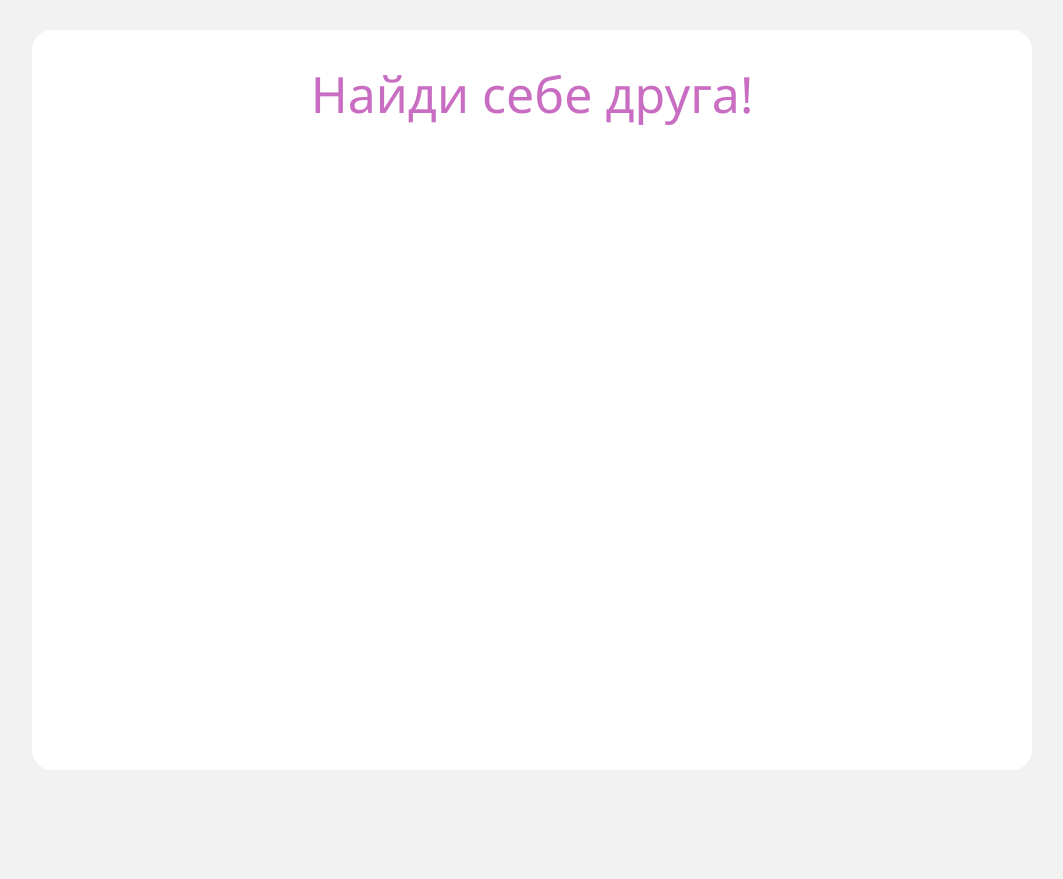
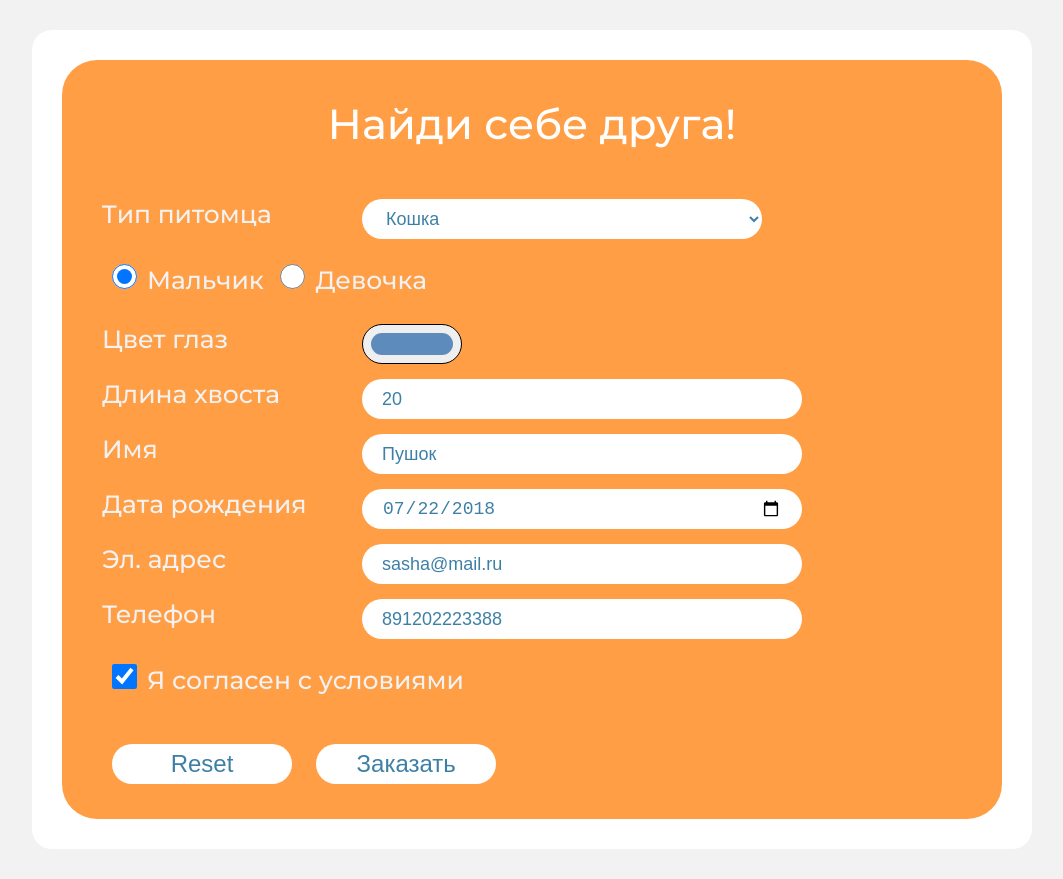
Before and after one commit to IritRTF/5-tables-and-forms, a website: page static/index.html in a window 1280 px wide. Shown: the whole page, without its empty margins (108-1171 px from the left). Before the commit the page ends 800 px from the top, so only its background shows below. Drawn offline with Linux system fonts and the light colour scheme.

Commit message:
Ерофеев Александр 5/5 (Сливзерин)

```diff
--- a/static/index.html
+++ b/static/index.html
@@ -2,15 +2,61 @@
 <html lang="en">
 <head>
     <meta charset="UTF-8">
+    <link href="https://fonts.googleapis.com/css?family=Montserrat:100,100i,200,200i,300,300i,400,400i,500,500i,600,600i,700,700i,800,800i,900,900i&display=swap&subset=cyrillic,cyrillic-ext,latin-ext" rel="stylesheet">
+    <script src="https://kit.fontawesome.com/24bc325ba6.js" crossorigin="anonymous"></script>
     <title>Форма выбора питомца</title>
     <link rel="stylesheet" href="styles.css">
 </head>
 <body>
 <main>
-    <h1>Найди себе друга!</h1>
+    <form action="/pets/orders" method="post">
+        <h1>Найди себе друга!</h1>
 
-    <!--Форму размещай тут-->
+        <p><label>Tип питомца
+            <select name="petType">
+              <option value="cat" selected>Кошка</option>
+              <option value="dog">Собака</option>
+              <option value="tiger">Тигр</option>
+            </select>
+        </label></p>
 
+        <p>
+            <input type="radio" name="gender" value="boy" checked>Мальчик
+            <input type="radio" name="gender" value="girl">Девочка
+        </p>
+
+
+        <p><label>Цвет глаз
+            <input type="color" name="eyeColor" value="#5C8BBC" required>
+        </label></p>
+
+        <p><label>Длина хвоста
+            <input type="number" name="tailLength" value="20" min="7" max="120" required>
+        </label></p>
+
+        <p><label>Имя
+            <input type="text" name="name" value="Пушок" min="7" max="120" minlength="3" maxlength="50" required>
+        </label></p>
+
+        <p><label>Дата рождения
+            <input type="date" name="dateOfBirth" value="2018-07-22" required>
+        </label></p>
+
+        <p><label>Эл. адрес
+            <input type="email" name="email" value="sasha@mail.ru" required>
+        </label></p>
+
+        <p><label>Телефон
+            <input type="tel" name="phone" value="891202223388" required>
+        </label></p>
+
+        <p>
+            <input type="checkbox" name="rules" value="true" checked required>Я согласен с условиями
+        </p>
+
+        <input type="reset">
+        <input type="submit" name="submit" value="Заказать">
+    </form>
 </main>
 </body>
 </html>
--- a/static/styles.css
+++ b/static/styles.css
@@ -1,5 +1,6 @@
 body {
     background-color: #F2F2F2;
+    font-family: 'Montserrat', serif;
 }
 
 main {
@@ -13,15 +14,6 @@ main {
     border-radius: 20px;
 }
 
-h1 {
-    font-family: "Segoe UI Light", "Segoe UI", "Helvetica Neue", Helvetica, Arial, sans-serif;
-    font-weight: 300;
-    margin-top: 0;
-    font-size: 50px;
-    text-align: center;
-    color: rgba(173,38,164,0.67);
-}
-
 .error {
     color: rgba(173,30,24,0.88);
 }
@@ -29,3 +21,102 @@ h1 {
 .orders {
     margin: 20px 0;
 }
+
+form
+{
+	background: #FF9E44;
+	border-radius: 35px;
+    padding: 15px 40px;
+	margin-left: auto;
+	margin-right: auto;
+    color: #F2F2F2;
+    position: relative;
+}
+
+form p label,
+option,
+p {
+	font-style: normal;
+	font-weight: 500;
+	font-size: 25px;
+}
+
+select[name=petType],
+input[name=tailLength],
+input[name=dateOfBirth],
+input[name=name],
+input[name=email],
+input[name=phone],
+input[name=number] {
+	background: #FFFFFF;
+	border-radius: 35px;
+	border-style: none;
+	outline: none;
+	width: 400px;
+	height: 40px;
+	font-weight: 400;
+	font-size: 18px;
+	line-height: 39px;
+	color: #3D80A6;
+	padding: 0 20px;
+    position: absolute;
+    left: 300px;
+}
+
+input[name=rules],
+input[name=gender] {
+    width: 25px;
+	height: 25px;
+    margin: 10px;
+}
+
+input[name=eyeColor] {
+    width: 100px;
+	height: 40px;
+    padding: 5px;
+    border-radius: 35px;
+    position: absolute;
+    left: 300px;
+}
+
+input[name=eyeColor]::value {
+    width: 100px;
+	height: 40px;
+    padding: 5px;
+    border-radius: 35px;
+}
+
+
+input[type=reset],
+input[type=submit] {
+	background: #FFFFFF;
+	border-radius: 35px;
+	margin: 20px 10px;
+	border-style: none;
+	outline: none;
+	width: 180px;
+	height: 40px;
+	font-weight: 400;
+	font-size: 24px;
+	text-align: center;
+	color: #3D80A6;
+}
+
+h1 {
+	font-weight: 500;
+	font-size: 42px;
+	line-height: 59px;
+	text-align: center;
+	color: #FFFFFF;
+	padding: 20px;
+	margin: 0;
+}
+
+input[name=eyeColor]::-webkit-color-swatch-wrapper {
+	padding: 3px;
+}
+input[name=eyeColor]::-webkit-color-swatch {
+	border: none;
+    padding: 0;
+    border-radius: 15px;
+}
```
Also changed, not shown: server.js (+13 -3 lines), 1 other file.
